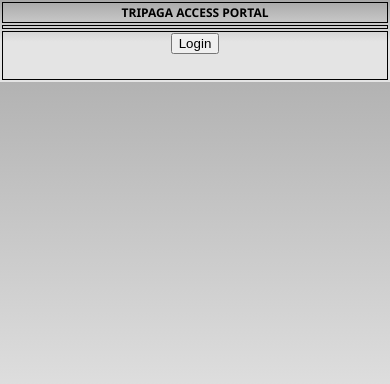
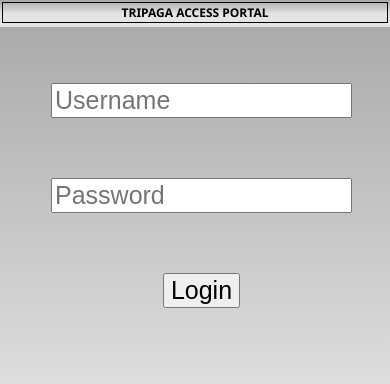
Before and after one commit to Xeavior/TripagaApp, a website: page BlankCordovaApp1/BlankCordovaApp1/www/index.html in a window 390 px wide. Drawn offline with Linux system fonts and the light colour scheme; some packages are replaced by stand-ins of ours.

Commit message:
Finalized look of login page including inputs for both username and password, with id accoring to field

```diff
--- a/BlankCordovaApp1/BlankCordovaApp1/www/css/index.css
+++ b/BlankCordovaApp1/BlankCordovaApp1/www/css/index.css
@@ -92,6 +92,30 @@
     color: black;
 }
 
+#tabs #credentials {
+    background-color: transparent;
+    font-size: 24px;
+    font-weight: normal;
+    clear: both;
+    float: none;
+    margin: 0px;
+    position: fixed;
+    width: 100%;
+}
+
+#credentials td {
+    border: 0px;
+}
+
+#credentials form{
+    margin-top: 25px;
+}
+
+#credentials input{
+    font-size: 25px;
+    margin: 30px;
+}
+
 #loginPage {
     float: left;
     clear: both;
--- a/BlankCordovaApp1/BlankCordovaApp1/www/index.html
+++ b/BlankCordovaApp1/BlankCordovaApp1/www/index.html
@@ -17,13 +17,14 @@
         <!--This table is the menu, it should stay fixed at the top while other content scrolls under it-->
         <table id="tabs">
             <tr> <td id="heading" colspan="3"> Tripaga Access Portal</td></tr>
-            <tr>
-                <td></td>
-            </tr>
-            <tr>
+            <tr id="credentials">
                 <td>
                     <form>
-                        <input id="login" type="button" value="Login" />
+                        <input id="username" size="18" type="text" placeholder='Username'>
+                        <br>
+                        <input id="password" size="18" type="password" placeholder='Password'>
+                        <br>
+                        <input id="login" type="button" value="Login"/>
                     </form>
                 </td>
             </tr>
```
Also changed, not shown: BlankCordovaApp1/BlankCordovaApp1/www/favorites.html (+1 -1 lines).
